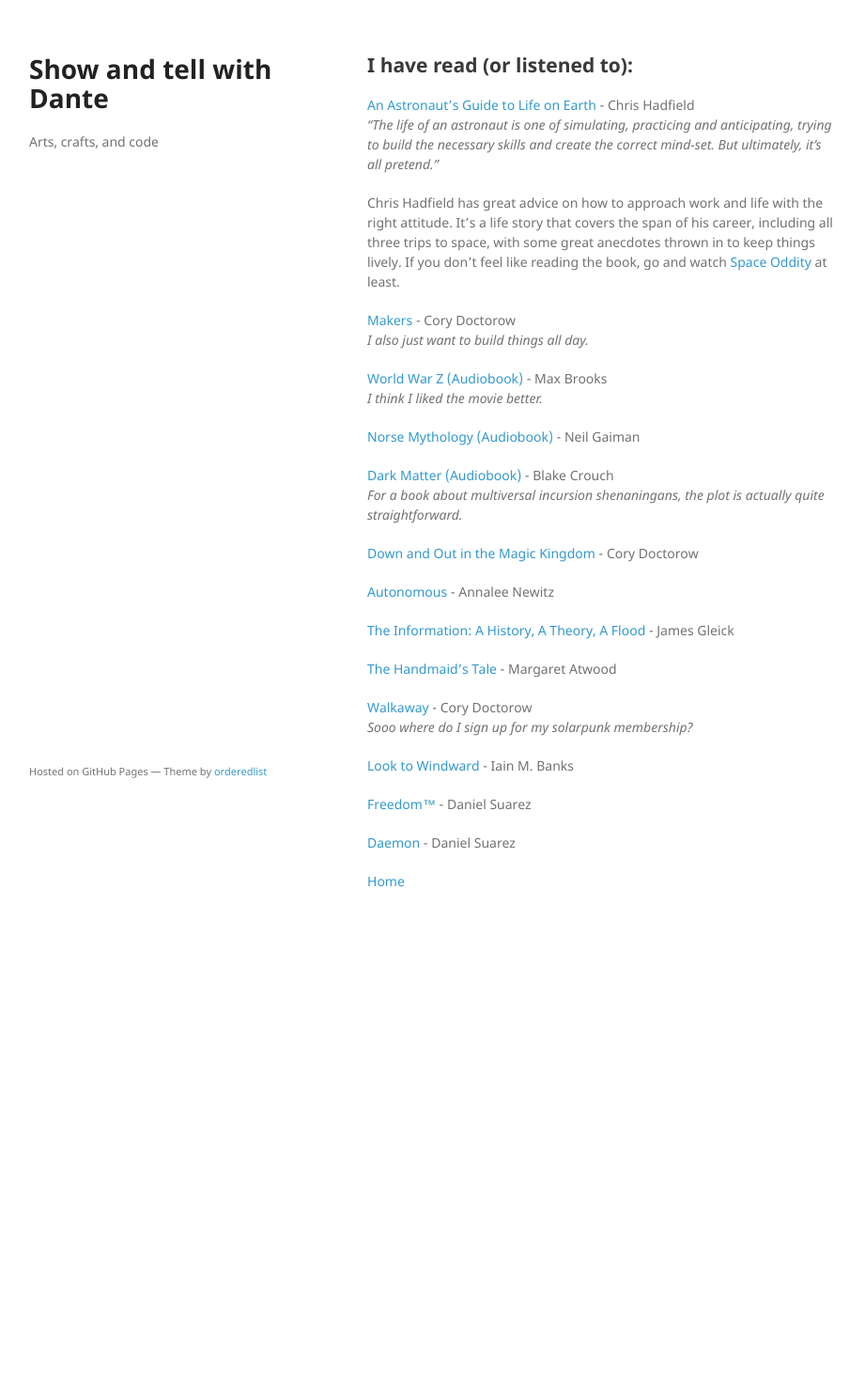
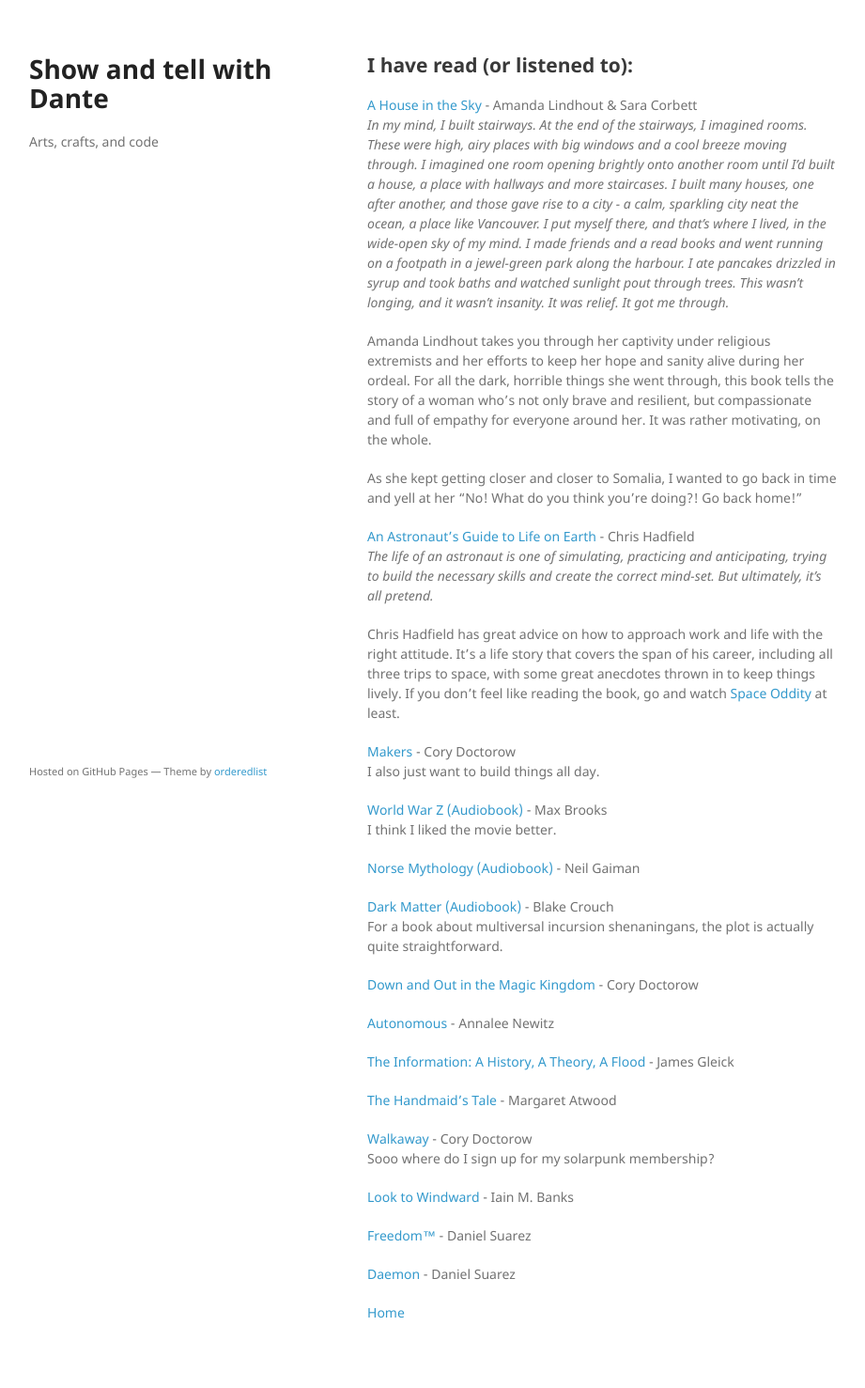
Before and after one commit to dasanchez/dasanchez.github.io, a Jekyll site: the page built from books.md, in a window 1280 px wide. Shown: the whole page at 94% size, without its empty margins (179-1100 px from the left). Built offline with Jekyll 4.4.1, drawn with Linux system fonts in a browser that asks for light colours; our own code applies the rules of GitHub Pages for plain Markdown files; before the commit the page ends 1018 px from its top, so only the background shows below that.

Commit message:
Finished A House in the Sky

```diff
--- a/books.md
+++ b/books.md
@@ -4,21 +4,28 @@
 
 ## I have read (or listened to):
 
+[A House in the Sky](https://en.wikipedia.org/wiki/A_House_in_the_Sky) - Amanda Lindhout & Sara Corbett
+_In my mind, I built stairways. At the end of the stairways, I imagined rooms. These were high, airy places with big windows and a cool breeze moving through. I imagined one room opening brightly onto another room until I'd built a house, a place with hallways and more staircases. I built many houses, one after another, and those gave rise to a city - a calm, sparkling city neat the ocean, a place like Vancouver. I put myself there, and that's where I lived, in the wide-open sky of my mind. I made friends and a read books and went running on a footpath in a jewel-green park along the harbour. I ate pancakes drizzled in syrup and took baths and watched sunlight pout through trees. This wasn't longing, and it wasn't insanity. It was relief. It got me through._
+
+Amanda Lindhout takes you through her captivity under religious extremists and her efforts to keep her hope and sanity alive during her ordeal. For all the dark, horrible things she went through, this book tells the story of a woman who's not only brave and resilient, but compassionate and full of empathy for everyone around her. It was rather motivating, on the whole.
+
+As she kept getting closer and closer to Somalia, I wanted to go back in time and yell at her "No! What do you think you're doing?! Go back home!"
+
 [An Astronaut's Guide to Life on Earth](https://chrishadfield.ca/books/) - Chris Hadfield
-_"The life of an astronaut is one of simulating, practicing and anticipating, trying to build the necessary skills and create the correct mind-set. But ultimately, it's all pretend."_
+_The life of an astronaut is one of simulating, practicing and anticipating, trying to build the necessary skills and create the correct mind-set. But ultimately, it's all pretend._
 
 Chris Hadfield has great advice on how to approach work and life with the right attitude. It's a life story that covers the span of his career, including all three trips to space, with some great anecdotes thrown in to keep things lively. If you don't feel like reading the book, go and watch [Space Oddity](https://www.youtube.com/watch?v=KaOC9danxNo) at least.
 
 [Makers](https://en.wikipedia.org/wiki/Makers_(novel)) - Cory Doctorow
-_I also just want to build things all day._
+I also just want to build things all day.
 
 [World War Z (Audiobook)](https://en.wikipedia.org/wiki/World_War_Z) - Max Brooks
-_I think I liked the movie better._
+I think I liked the movie better.
 
 [Norse Mythology (Audiobook)](https://en.wikipedia.org/wiki/Norse_Mythology_(Neil_Gaiman)) - Neil Gaiman
 
 [Dark Matter (Audiobook)](http://blakecrouch.com/dark-matter.php) - Blake Crouch
-_For a book about multiversal incursion shenaningans, the plot is actually quite straightforward._
+For a book about multiversal incursion shenaningans, the plot is actually quite straightforward.
 
 [Down and Out in the Magic Kingdom](https://en.wikipedia.org/wiki/Down_and_Out_in_the_Magic_Kingdom) - Cory Doctorow
 
@@ -29,7 +36,7 @@
 [The Handmaid's Tale](https://en.wikipedia.org/wiki/The_Handmaid%27s_Tale) - Margaret Atwood
 
 [Walkaway](https://en.wikipedia.org/wiki/Walkaway_(Doctorow_novel)) - Cory Doctorow
-_Sooo where do I sign up for my solarpunk membership?_
+Sooo where do I sign up for my solarpunk membership?
 
 [Look to Windward](https://en.wikipedia.org/wiki/Look_to_Windward) - Iain M. Banks
 
```
Also changed, not shown: index.md (+1 -1 lines).
